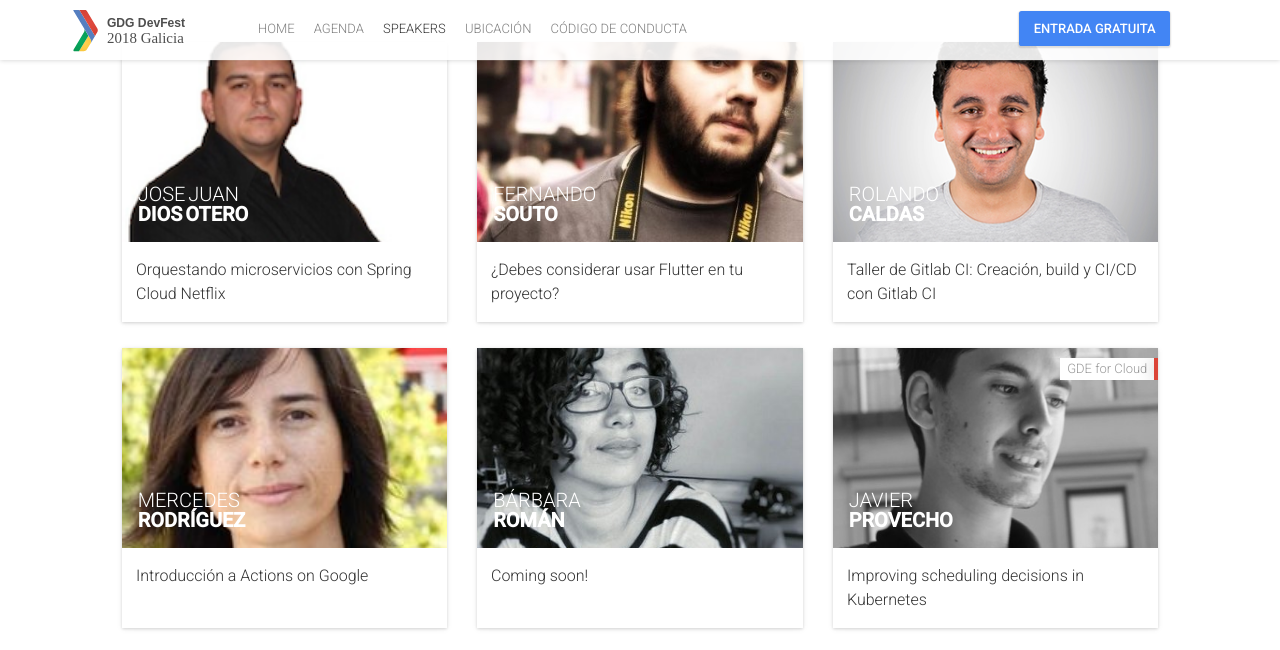
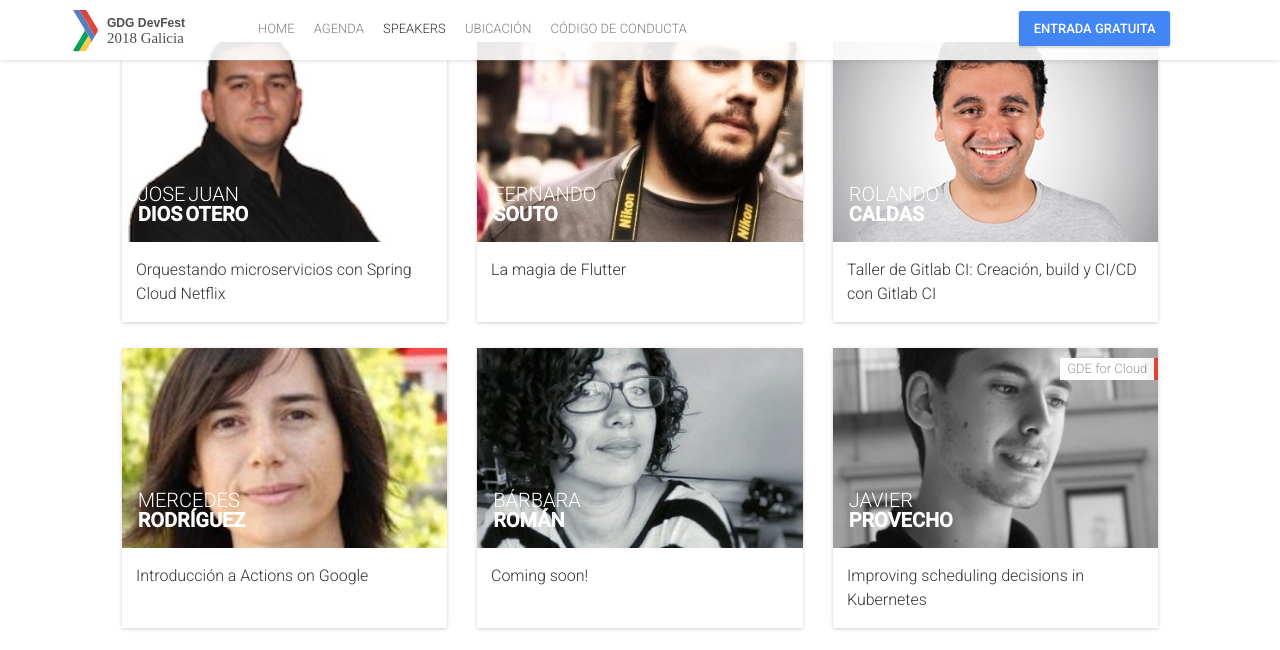
Before and after one commit to gdg-galicia/devfest.gdggalicia.com, a Jekyll site: the page built from speakers.html, in a window 1280 px wide and 900 px high, scrolled down 415 px, cut to the strip 0-650 px from the top of the window. Built offline with Jekyll 4.4.1, drawn with Linux system fonts in a browser that asks for light colours; nearby versions of some CDN libraries; comment, search, counter and statistics services are not loaded.

Commit message:
Changed title of session according to speaker request

```diff
--- a/_data/sessions.yml
+++ b/_data/sessions.yml
@@ -39,8 +39,8 @@
   complexity: "Intermedia"
 -
   id: 002
-  title: "¿Debes considerar usar Flutter en tu proyecto? "
-  description: "Pues lógicamente depende. Probablemente hayas oído hablar de Flutter que es un SDK desarrollado por Google que nos promete la verdadera experiencia nativa y a la vez multiplataforma (iOS y Android). Es una forma rápida y divertida de crear aplicaciones utilizando el lenguaje Dart y veremos como es posible que valga para la mayoría de apps del mercado. Durante esta charla veremos si Flutter se adapta a tú proyecto y qué ventajas ofrece."
+  title: "La magia de Flutter"
+  description: "¿Debes considerar usar Flutter en tu proyecto? Pues lógicamente depende. Probablemente hayas oído hablar de Flutter, que es un SDK desarrollado por Google que nos promete la verdadera experiencia nativa y a la vez multiplataforma (iOS y Android). Es una forma rápida y divertida de crear aplicaciones utilizando el lenguaje Dart y veremos como es posible que valga para la mayoría de apps del mercado. Durante esta charla veremos si Flutter se adapta a tú proyecto y qué ventajas ofrece."
   subtype: presentation
   speakers: [4]
   language: Español
```
